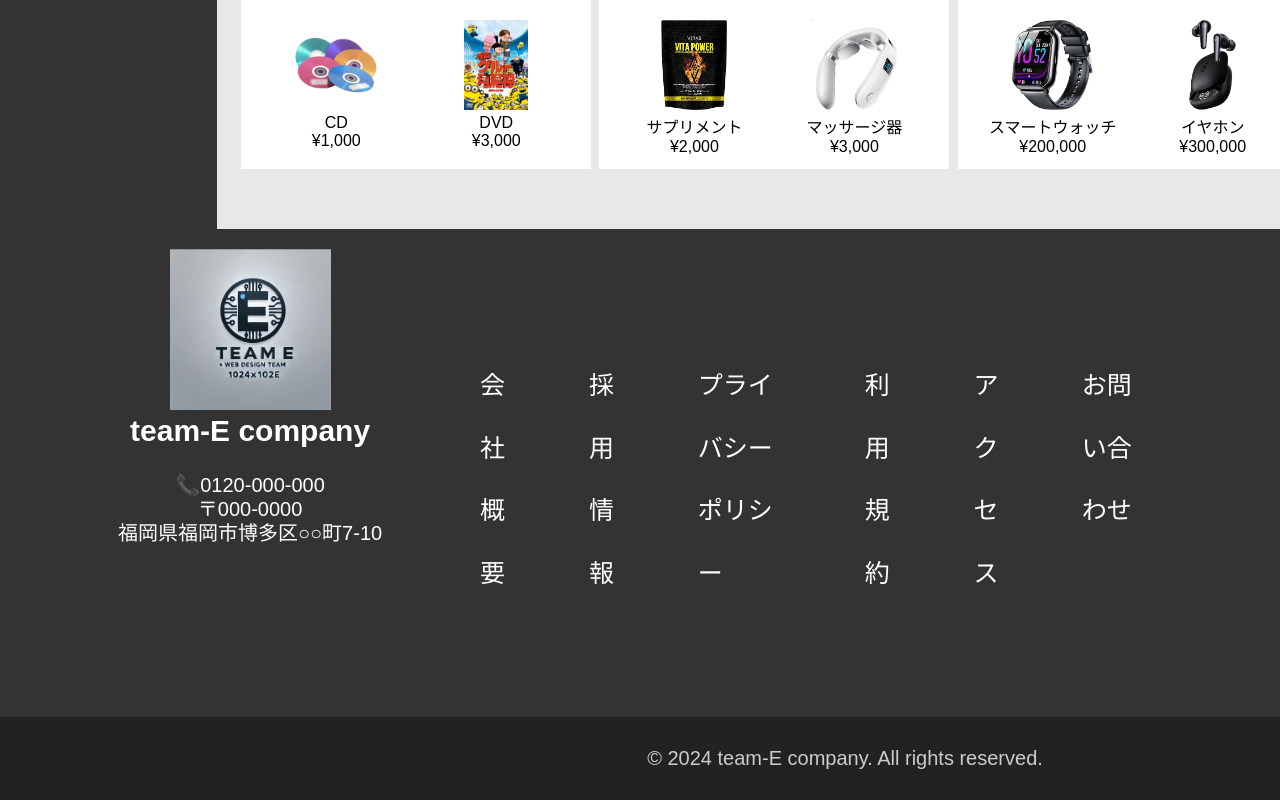
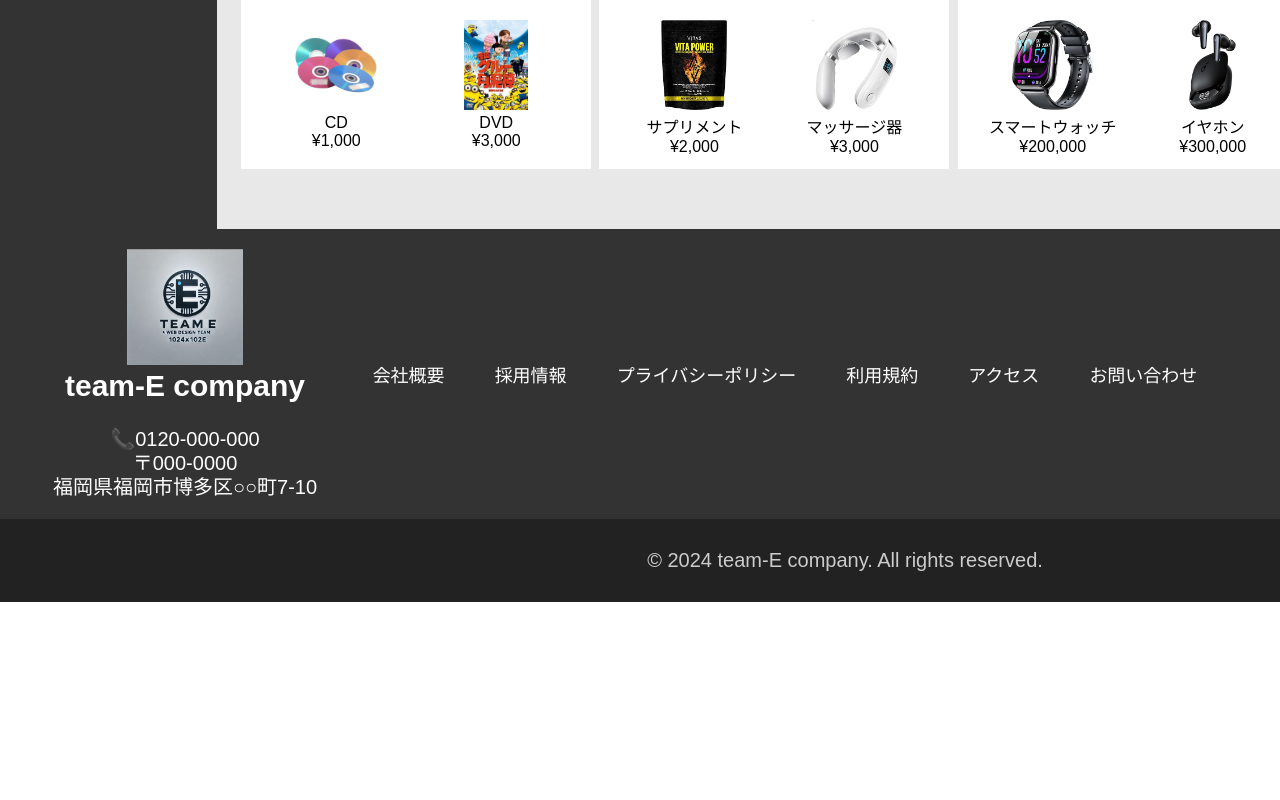
Before and after one commit to OrlyIdeate/WebDesign2-team-E, a React (Create React App) app: page / in a window 1280 px wide. Shown: the part 630-1430 px from the top of the page. After the commit the page ends 1232 px from the top, so only its background shows below. Built offline with nearby package versions, Linux system fonts and the light colour scheme.

Commit message:
フッターのスタイルを調整し、リンクの配置とフォントサイズを変更

```diff
--- a/src/footer/footer.css
+++ b/src/footer/footer.css
@@ -13,6 +13,7 @@
 }
 
 .footer-logo {
+    width: 330px;
     position: relative;
     text-align: center;
 }
@@ -34,7 +35,7 @@
 
 
 .footer-links {
-    text-align: left;
+    text-align: center;
     margin-bottom: 30px;
     margin-top: 45px;
 }
@@ -54,14 +55,14 @@
 }
 
 .footer-links ul li {
-    margin-right: 70px;
+    margin-right: 50px;
     margin-bottom: 3px;
 }
 
 .footer-links ul li a {
     color: #fff;
     text-decoration: none;
-    font-size: 25px;
+    font-size: 18px;
     line-height: 2.5;
 }
 
@@ -70,7 +71,7 @@
 }
 
 .footer-social {
-    margin-left: 70px;
+    margin-left: 10px;
 }
 
 .footer-social ul li a img {
```
